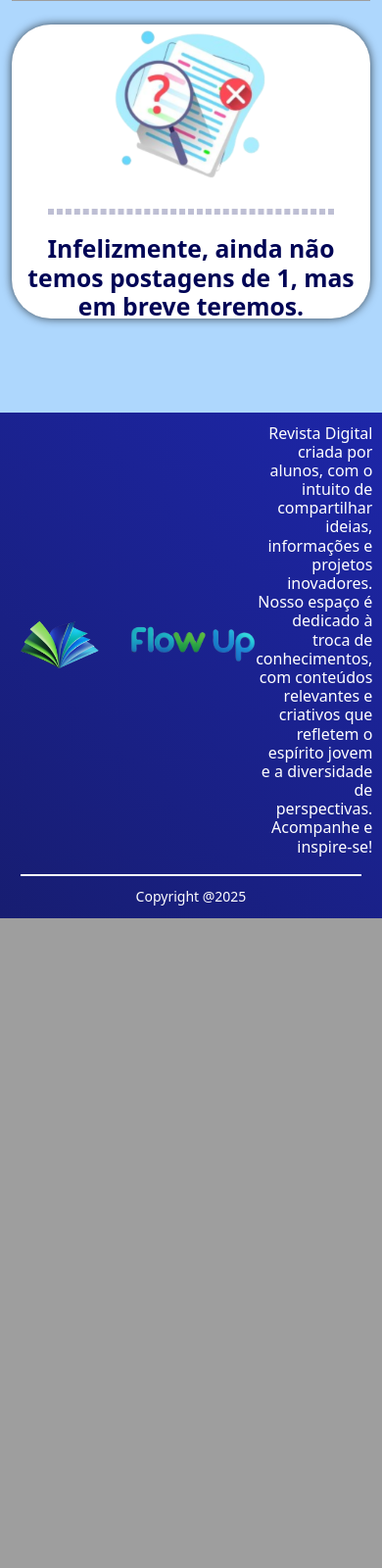
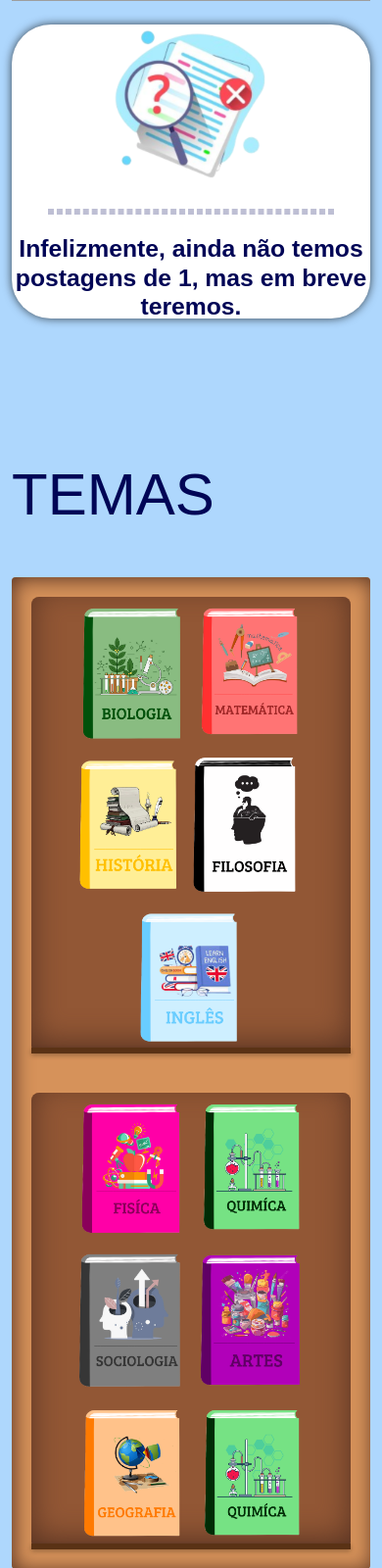
Before and after one commit to EricJr05/Revista-Eletronica, a PHP site: page /Revista_Eletronica/views/revista.php in a window 390 px wide. Shown: the part 354-1954 px from the top of the page at 98% size. Before the commit the page ends 1291 px from the top, so only its background shows below. Run offline with PHP 8.4, Linux system fonts and the light colour scheme; a user stored in the database is signed in; data comes from the database, SQL or seed files in the repository; data that the repository does not hold is empty; grey boxes are pictures that could not be loaded.

Commit message:
Add files via upload

```diff
--- /dev/null
+++ b/Revista_Eletronica/index.php
@@ -0,0 +1,4 @@
+<?php
+header("Location: ./public");
+exit;
+?>
--- a/Revista_Eletronica/middleware/protect.php
+++ b/Revista_Eletronica/middleware/protect.php
@@ -4,6 +4,6 @@ if(!isset($_SESSION)){
     session_start();
 }
 
-if(!isset($_SESSION['id']) || $_SESSION['nivel'] < 3){
+if(!isset($_SESSION['id']) || $_SESSION['nivel'] < 2){
     die('Você não pode acessar essa página pois não está logado. <a href="../public/index.php">Entrar</a>');
 }
--- a/Revista_Eletronica/views/nav.css
+++ b/Revista_Eletronica/views/nav.css
@@ -110,4 +110,6 @@ body{
     min-height: 100vh;
     margin: 0;padding: 0;
     height: 100%;
+
+    font-family: 'Arial', sans-serif;
 }
--- /dev/null
+++ b/Revista_Eletronica/views/revista.css
@@ -0,0 +1,140 @@
+body {
+    background-color: rgb(174, 215, 253);
+    justify-content: space-between;
+
+}
+
+.header-container {
+    display: flex;
+    align-items: center;
+    justify-content: center;
+    color: black;
+    width: 100%;
+    background: white;
+    height: 50vh;
+    overflow: hidden;
+    border: 4px solid transparent;
+    border-image: linear-gradient(to left, green, blue) 1;
+    box-shadow: 0 3px 14px rgba(0, 0, 0, .4);
+}
+
+.header-container>div {
+    width: 50%;
+    height: 100%;
+    display: flex;
+    align-items: center;
+    justify-content: center;
+    flex-direction: column;
+    gap: 3px;
+    padding: 10px;
+    text-align: center;
+}
+
+.header-container>div img {
+    width: auto;
+    height: 100%;
+    object-fit: contain;
+}
+
+.header-container>div a {
+    font-size: 18px;
+    font-weight: bold;
+    cursor: pointer;
+    color: white;
+    background-color: rgb(4, 0, 255);
+    padding: 12px;
+    border-radius: 40px;
+}
+
+.header-container>div a:hover {
+    background-color: rgb(0, 68, 255);
+}
+
+.carousel-control-prev-icon,
+.carousel-control-next-icon {
+    opacity: 0;
+}
+
+.masonry-container {
+    column-count: 3;
+    column-gap: 1rem;
+}
+
+.masonry-item {
+    break-inside: avoid;
+    margin-bottom: 1rem;
+}
+
+.sem-postagens {
+    width: 100%;
+    height: 300px;
+    background-color: white;
+    border-radius: 40px;
+    box-shadow: 0 0 10px rgba(0, 0, 0, .7);
+    display: flex;
+    flex-direction: column;
+    align-items: center;
+    justify-content: center;
+    gap: 4px;
+}
+
+.sem-postagens img {
+    height: 60%;
+    width: auto;
+}
+
+.estante {
+    display: flex;
+    flex-direction: column;
+    gap: 40px;
+    padding: 20px;
+    border-radius: 4px;
+    background: #D6925A;
+    box-shadow: inset 2px 2px 20px #583322;
+}
+
+.prateleira {
+    display: flex;
+    flex-wrap: wrap;
+    gap: 16px;
+    padding: 7px;
+    background: #925735;
+    height: auto;
+    align-items: flex-end;
+    border-radius: 8px;
+    box-shadow: inset 0 -10px 30px #583322;
+    position: relative;
+    justify-content: center;
+}
+
+
+
+
+.prateleira::after {
+    content: '';
+    position: absolute;
+    bottom: 0;
+    left: 0;
+    height: 6px;
+    width: 100%;
+    background: #5a3215;
+    box-shadow: 0 2px 5px rgba(0, 0, 0, 0.3);
+}
+
+.livro {
+    height: 170px;
+    width: auto;
+    object-fit: contain;
+    transition: transform 0.2s ease;
+    cursor: pointer;
+}
+
+.livro:hover {
+    transform: scale(1.05);
+}
+
+@media (max-width: 600px) {
+    .livro {
+        height: 140px;
+    }
+}
--- a/Revista_Eletronica/views/revista.php
+++ b/Revista_Eletronica/views/revista.php
@@ -11,7 +11,6 @@ $cores_tema = [
     'Língua Inglesa' => '#34495e',
     'Geografia' => '#16a085',
     'História' => '#d35400',
-    'Tecnologia' => '#3498db',
     'Artes' => '#9370DB',
     'Filosofia' => '#7f8c8d',
     'Sociologia' => '#1abc9c',
@@ -90,93 +89,8 @@ if ($query && $query->num_rows > 0) {
     <link rel="stylesheet" href="https://cdn.jsdelivr.net/npm/bootstrap-icons@1.11.3/font/bootstrap-icons.min.css">
     <link href="https://cdn.jsdelivr.net/npm/bootstrap@5.3.3/dist/css/bootstrap.min.css" rel="stylesheet">
     <link href="./nav.css?v=1.1" rel="stylesheet">
+    <link rel="stylesheet" href="./revista.css">
     <title>Revista Eletrônica</title>
-    <style>
-        body {
-            background-color: rgb(174, 215, 253);
-            justify-content: space-between;
-
-        }
-
-        .header-container {
-            display: flex;
-            align-items: center;
-            justify-content: center;
-            color: black;
-            width: 100%;
-            background: white;
-            height: 50vh;
-            overflow: hidden;
-            border: 4px solid transparent;
-            border-image: linear-gradient(to left, green, blue) 1;
-            box-shadow: 0 3px 14px rgba(0, 0, 0, .4);
-        }
-
-        .header-container>div {
-            width: 50%;
-            height: 100%;
-            display: flex;
-            align-items: center;
-            justify-content: center;
-            flex-direction: column;
-            gap: 3px;
-            padding: 10px;
-            text-align: center;
-        }
-
-        .header-container>div img {
-            width: auto;
-            height: 100%;
-            object-fit: contain;
-        }
-
-        .header-container>div a {
-            font-size: 18px;
-            font-weight: bold;
-            cursor: pointer;
-            color: white;
-            background-color: rgb(4, 0, 255);
-            padding: 12px;
-            border-radius: 40px;
-        }
-
-        .header-container>div a:hover {
-            background-color: rgb(0, 68, 255);
-        }
-
-        .carousel-control-prev-icon,
-        .carousel-control-next-icon {
-            opacity: 0;
-        }
-
-        .masonry-container {
-            column-count: 3;
-            column-gap: 1rem;
-        }
-
-        .masonry-item {
-            break-inside: avoid;
-            margin-bottom: 1rem;
-        }
-
-        .sem-postagens {
-            width: 100%;
-            height: 300px;
-            background-color: white;
-            border-radius: 40px;
-            box-shadow: 0 0 10px rgba(0, 0, 0, .7);
-            display: flex;
-            flex-direction: column;
-            align-items: center;
-            justify-content: center;
-            gap: 4px;
-        }
-
-        .sem-postagens img {
-            height: 60%;
-            width: auto;
-        }
-    </style>
 </head>
 
 <body style="display: flex; flex-direction: column; min-height: 100vh; margin: 0;">
@@ -218,7 +132,7 @@ if ($query && $query->num_rows > 0) {
 
                         if ($_SESSION['nivel'] == 2) {
                             echo '<li><a class="dropdown-item" href="./solicitar_post.php">SOLICITAR POSTAGEM</a></li>
-                                  <li><a class="dropdown-item" href="./revisar.php">REFAZER POSTAGENS</a></li>';
+                                  <li><a class="dropdown-item" href="./revisar.php">CORRIGIR POSTAGENS</a></li>';
                         } elseif ($_SESSION['nivel'] > 2) {
                             echo  '<li><a class="dropdown-item" href="./painel.php">SOLICITAÇÕES</a></li>
                                    <li><a class="dropdown-item" href="./solicitar_post.php">REALIZAR POSTAGEM</a></li>';
@@ -257,7 +171,7 @@ if ($query && $query->num_rows > 0) {
 
     <?php if (!empty($_SESSION['tema'])): ?>
         <div class="container mt-4 d-flex justify-content-center">
-            <img class="img-fluid" src="../assets/<?= $_SESSION['tema'] ?>.png" alt="Tema selecionado" >
+            <img class="img-fluid" src="../assets/<?= $_SESSION['tema'] ?>.png" alt="Tema selecionado">
         </div>
     <?php endif; ?>
 
@@ -312,7 +226,7 @@ if ($query && $query->num_rows > 0) {
             <div class="sem-postagens">
                 <img src="../assets/Sem-Postagens.png" alt="Imagem de nenhuma postagem encontrada">
                 <hr style="width:80%; border: 3px dashed #000556;">
-                <h2 style="text-align: center; color: #000556;"><strong>Infelizmente, ainda não temos postagens <?= 'de ' . $_SESSION['tema'] ?>, mas em breve teremos.</strong></h2>
+                <h2 style="text-align: center; color: #000556;"><strong>Infelizmente, ainda não temos postagens<?= isset($_SESSION['tema']) && $_SESSION['tema'] ? ' de ' . htmlspecialchars($_SESSION['tema']) : '' ?>, mas em breve teremos.</strong></h2>
             </div>
         <?php endif; ?>
     </div>
@@ -320,7 +234,7 @@ if ($query && $query->num_rows > 0) {
     <div class="container mt-5 mb-5">
 
         <?php if (!empty($grupos)): ?>
-            <h1 style="font-size:65px; color:#000556;" class="mb-5">POSTAGENS</h1>
+            <h1 style="font-size:60px; color:#000556;" class="mb-5">POSTAGENS</h1>
             <div class="masonry-container">
                 <?php foreach ($grupos as $grupo => $postagens): ?>
                     <?php
@@ -356,6 +270,52 @@ if ($query && $query->num_rows > 0) {
             </div>
         <?php endif; ?>
     </div>
+    <div class="container d-flex justify-content-center flex-column mt-5 mb-5">
+        <h1 style="font-size:60px; color:#000556;" class="mb-5">TEMAS</h1>
+        <div class="estante">
+            <div class="prateleira">
+                <a href="http://localhost/Revista_Eletronica/views/revista.php?tema=Biologia">
+                    <img class="livro img-fluid" src="../assets/livros/biologia.png" alt="Livro de Biologia">
+                </a>
+                <a href="http://localhost/Revista_Eletronica/views/revista.php?tema=Matemática">
+                    <img class="livro img-fluid" src="../assets/livros/matematica.png" alt="Livro de Matemática">
+                </a>
+                <a href="http://localhost/Revista_Eletronica/views/revista.php?tema=História">
+                    <img class="livro img-fluid" src="../assets/livros/historia.png" alt="Livro de História">
+                </a>
+                <a href="http://localhost/Revista_Eletronica/views/revista.php?tema=Filosofia">
+                    <img class="livro img-fluid" src="../assets/livros/filosofia.png" alt="Livro de Filosofia">
+                </a>
+                <a href="http://localhost/Revista_Eletronica/views/revista.php?tema=Língua%20Inglesa">
+                    <img class="livro img-fluid" src="../assets/livros/ingles.png" alt="Livro de Inglês">
+                </a>
+            </div>
+
+            <div class="prateleira">
+                <a href="http://localhost/Revista_Eletronica/views/revista.php?tema=Física">
+                    <img class="livro img-fluid" src="../assets/livros/fisica.png" alt="Livro de Física">
+                </a>
+                <a href="http://localhost/Revista_Eletronica/views/revista.php?tema=Química">
+                    <img class="livro img-fluid" src="../assets/livros/quimica.png" alt="Livro de Química">
+                </a>
+                <a href="http://localhost/Revista_Eletronica/views/revista.php?tema=Sociologia">
+                    <img class="livro img-fluid" src="../assets/livros/sociologia.png" alt="Livro de Sociologia">
+                </a>
+                <a href="http://localhost/Revista_Eletronica/views/revista.php?tema=Artes">
+                    <img class="livro img-fluid" src="../assets/livros/artes.png" alt="Livro de Artes">
+                </a>
+                <a href="http://localhost/Revista_Eletronica/views/revista.php?tema=Geografia">
+                    <img class="livro img-fluid" src="../assets/livros/geografia.png" alt="Livro de Geografia">
+                </a>
+                <a href="http://localhost/Revista_Eletronica/views/revista.php?tema=Química">
+                    <img class="livro img-fluid" src="../assets/livros/quimica.png" alt="Livro de Química">
+                </a>
+            </div>
+
+        </div>
+    </div>
+
+
 
     <footer style="margin-top: auto;">
         <div>
```
Also changed, not shown: Revista_Eletronica/views/revisar.php (+60 -23 lines), Revista_Eletronica/views/solicitar_post.php (+4 -5 lines), Revista_Eletronica/assets/livros/artes.png (added), Revista_Eletronica/assets/livros/biologia.png (added), Revista_Eletronica/assets/livros/ciencias.png (added), Revista_Eletronica/assets/livros/educacao.f.png (added), Revista_Eletronica/assets/livros/filosofia.png (added), Revista_Eletronica/assets/livros/fisica.png (added), Revista_Eletronica/assets/livros/geografia.png (added), Revista_Eletronica/assets/livros/historia.png (added), Revista_Eletronica/assets/livros/ingles.png (added), Revista_Eletronica/assets/livros/matematica.png (added), Revista_Eletronica/assets/livros/portugues.png (added), Revista_Eletronica/assets/livros/quimica.png (added), 1 more files.
